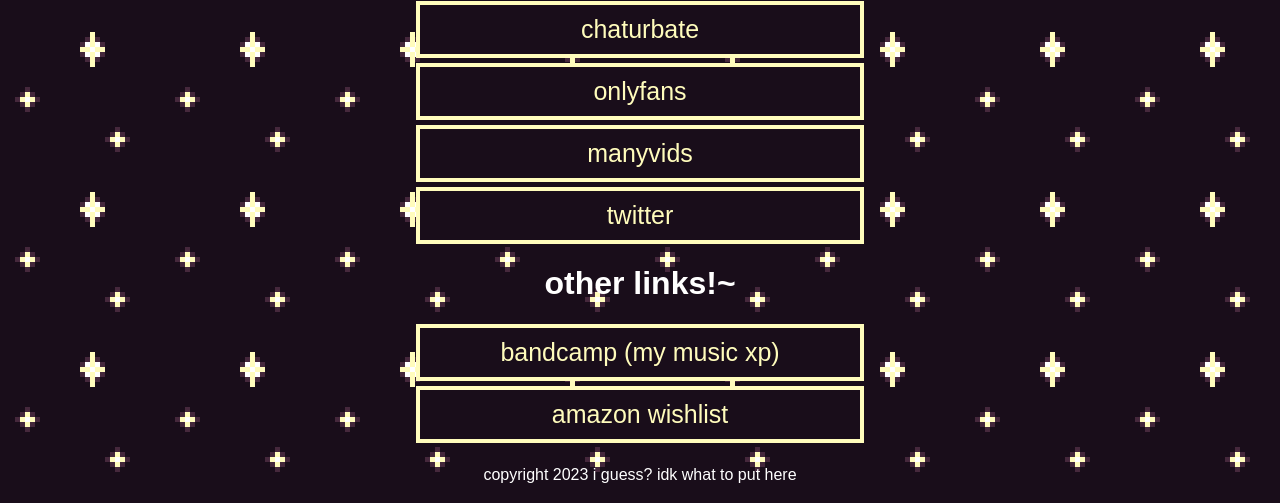
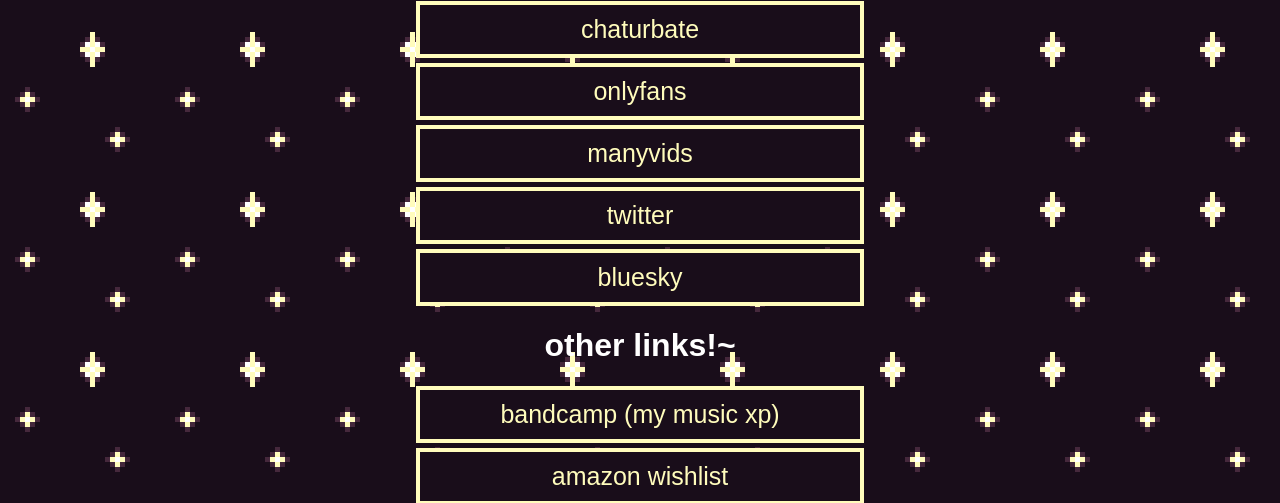
Before and after one commit to elliequinn/elliequinn.github.io, a plain HTML site: page index.html in a window 1280 px wide. Shown: the part 633-1136 px from the top of the page. Drawn offline with Linux system fonts and the light colour scheme.

Commit message:
Update index.html

```diff
--- a/index.html
+++ b/index.html
@@ -44,9 +44,10 @@
 <a class="linkblock" href="https://onlyfans.com/girlpeen">onlyfans</a>
 <a class="linkblock" href="https://www.manyvids.com/Profile/1003014078/ellie-bell/Store/Videos/">manyvids</a>
 <a class="linkblock" href="https://twitter.com/girlpeen">twitter</a>
+<a class="linkblock" href="https://bsky.app/profile/girlpeen.bsky.social">bluesky</a>
 
 <h1>other links!~</h1>
-<a class="linkblock" href="https://estradialtone.bandcamp.com/">bandcamp (my music xp)</a>
+<a class="linkblock" href="https://juniperjoy.bandcamp.com/">bandcamp (my music xp)</a>
 <a class="linkblock" href="https://www.amazon.com/hz/wishlist/ls/12OJ5H851KNA0?ref_=wl_share">amazon wishlist</a>
 
 <br>
```
